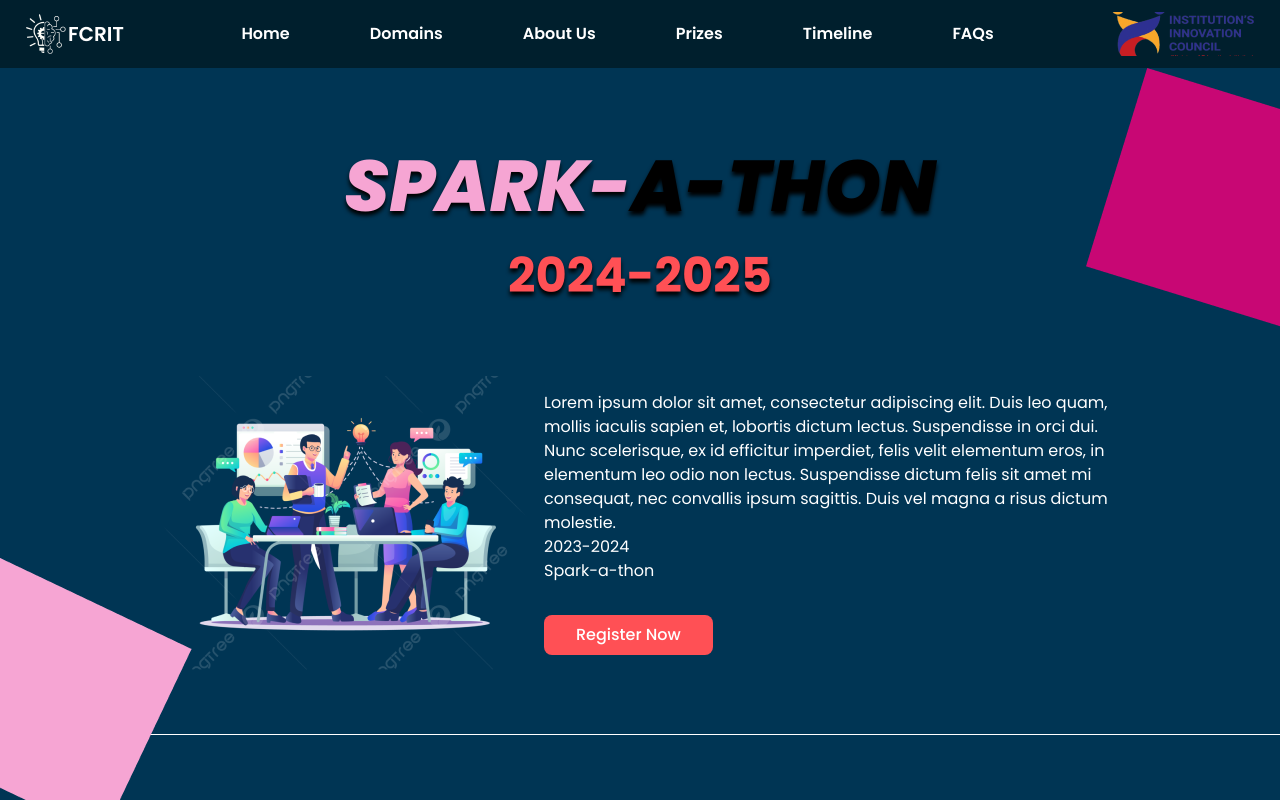
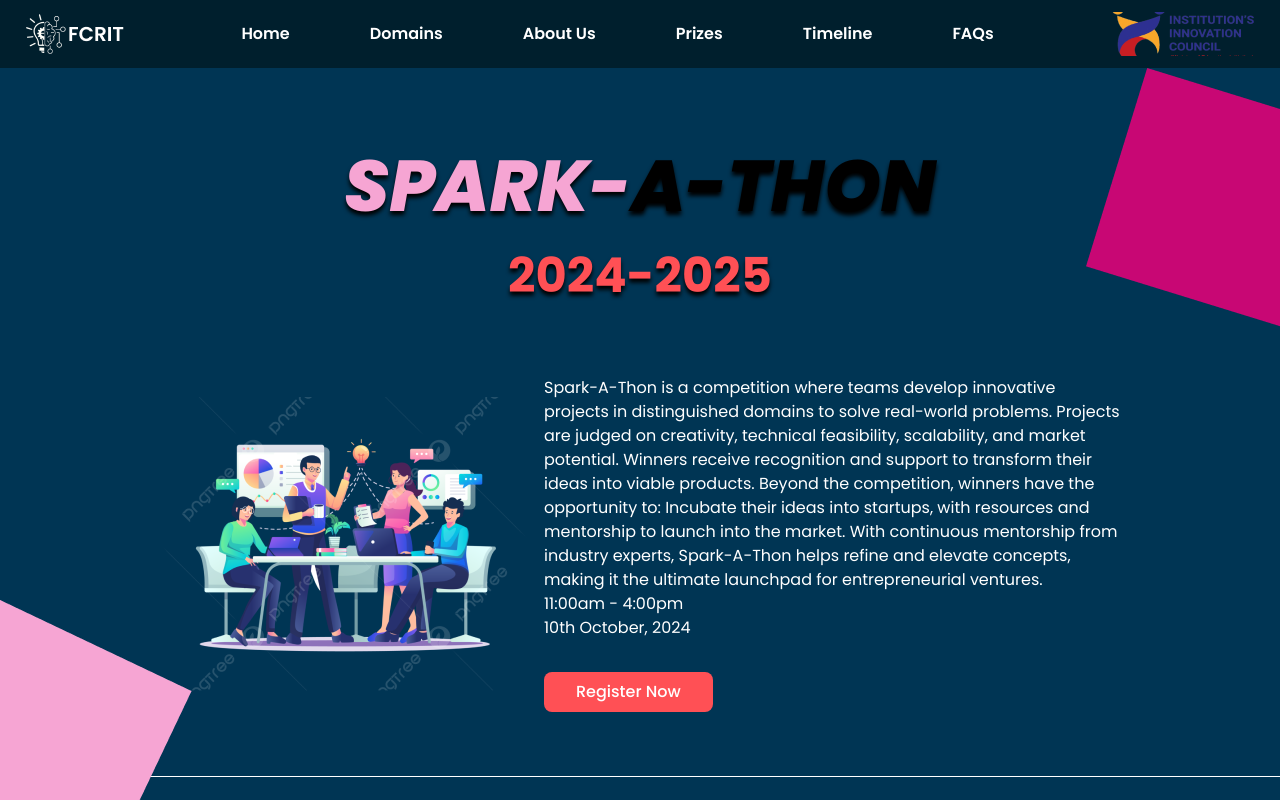
Before and after one commit to arjun-praveen-varshney/spark-a-thon, a React (Vite) app: page / in a window 1280 px wide. Shown: the top 800 px of the page. Built offline with nearby package versions, Linux system fonts and the light colour scheme.

Commit message:
Update HeroSection.jsx

```diff
--- a/src/components/HeroSection.jsx
+++ b/src/components/HeroSection.jsx
@@ -3,6 +3,9 @@
 import header1 from "../assets/header1.png";
 
 const Hero = () => {
+  const handleClick = ()=>{
+    window.open("http://surl.li/hsyhna", "_blank")
+  }
   return (
     <div
       className="flex flex-col py-16 gap-16 items-center text-white relative"
@@ -32,18 +35,28 @@
         <img src={hero} alt="" />
         <div>
           <p className="max-w-xl mb-8">
-            Lorem ipsum dolor sit amet, consectetur adipiscing elit. Duis leo
-            quam, mollis iaculis sapien et, lobortis dictum lectus. Suspendisse
-            in orci dui. Nunc scelerisque, ex id efficitur imperdiet, felis
-            velit elementum eros, in elementum leo odio non lectus. Suspendisse
-            dictum felis sit amet mi consequat, nec convallis ipsum sagittis.
-            Duis vel magna a risus dictum molestie. <br />
-            2023-2024
+            Spark-A-Thon is a competition where teams
+develop innovative projects in distinguished
+domains to solve real-world problems.
+Projects are judged on creativity, technical
+feasibility, scalability, and market potential.
+Winners receive recognition and support to
+transform their ideas into viable products.
+Beyond the competition, winners have the
+opportunity to:
+Incubate their ideas into startups, with
+resources and mentorship to launch into the
+market.
+With continuous mentorship from industry experts,
+Spark-A-Thon helps refine and elevate concepts,
+making it the ultimate launchpad for
+entrepreneurial ventures. <br />
+            11:00am - 4:00pm
             <br />
-            Spark-a-thon
+            10th October, 2024
           </p>
           <div className="text-center md:text-left">
-            <Button text="Register Now" />
+            <Button text="Register Now" onClick={handleClick} />
           </div>
         </div>
       </div>
```
